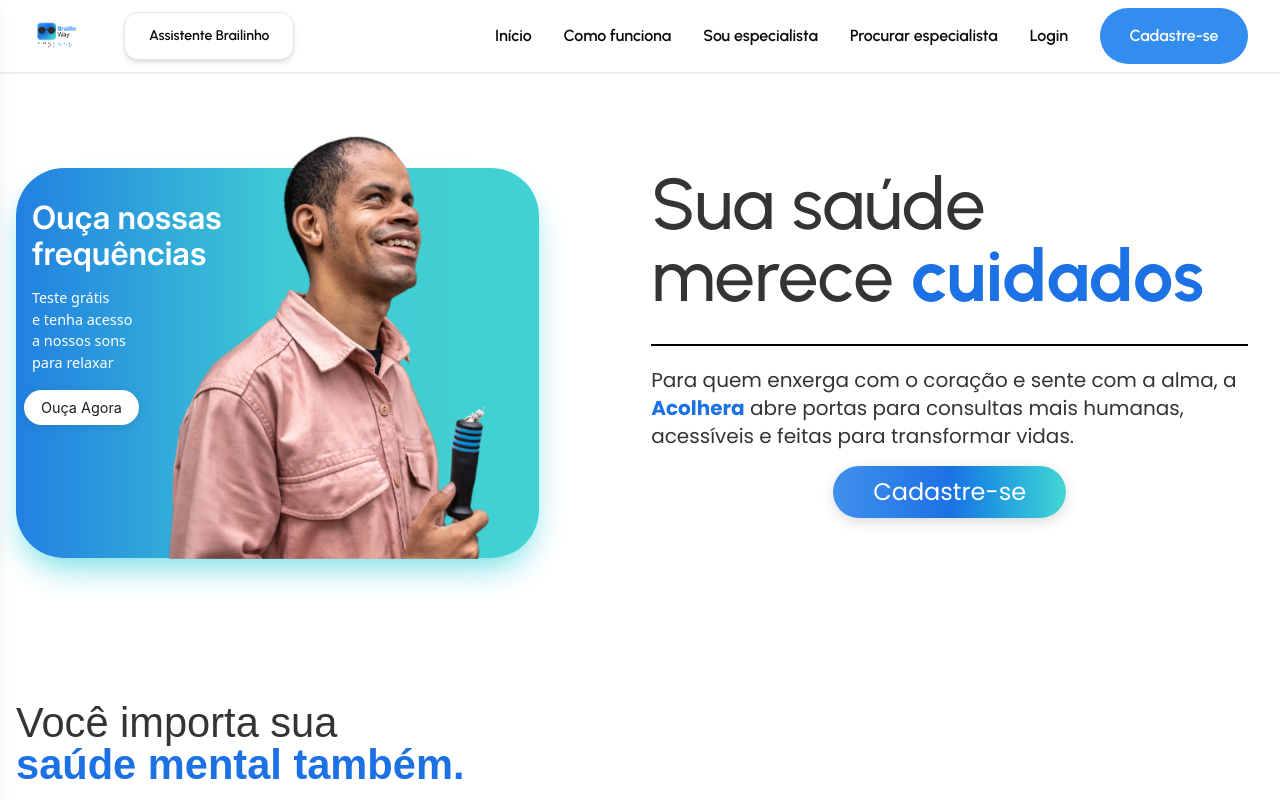
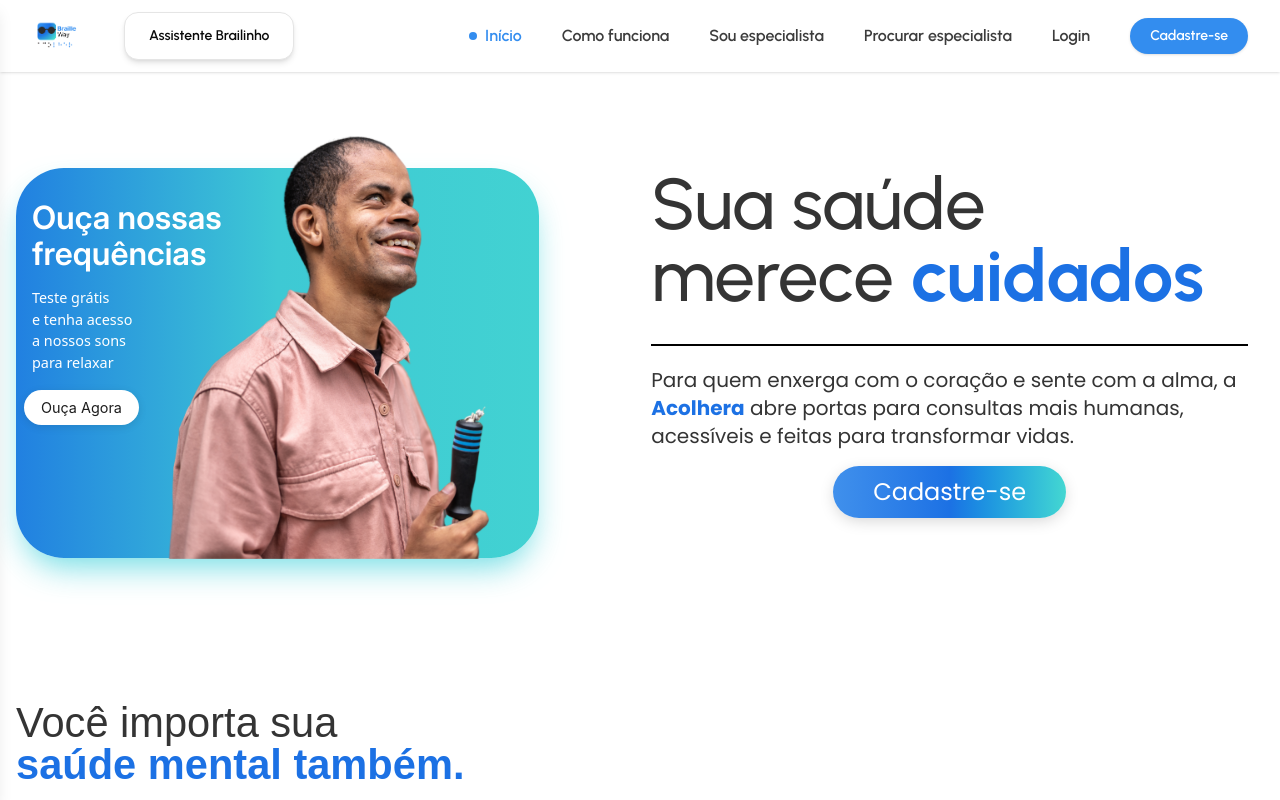
Before and after one commit to BrailleWay/frontend-nextjs-brailleway, a Next.js app: page /homepage in a window 1280 px wide. Shown: the top 800 px of the page. Built offline with nearby package versions, Linux system fonts and the light colour scheme.

Commit message:
Ajuste design na Header

```diff
--- a/app/ui/home/Header.js
+++ b/app/ui/home/Header.js
@@ -1,4 +1,11 @@
-'use client';
+/* Mantendo comentários intactos */
+/* Texto padrão #3C3C3C */
+/* Hover azul #338DEF */
+/* Bolinha indicadora sempre na lateral esquerda */
+/* Botão "Cadastre-se" compacto */
+/* 🔥 AUMENTADO o espaçamento dos tópicos (desktop e mobile) */
+
+'use client'
 
 import { useState, useEffect, useRef } from 'react'
 import {
@@ -10,10 +17,8 @@ import {
   UserPlus,
   X
 } from 'lucide-react'
-import Image from 'next/image';
-import { PopoverDemo } from '@/components/Popover';
-
-
+import Image from 'next/image'
+import { PopoverDemo } from '@/components/Popover'
 
 export default function Header() {
   const [isOpen, setIsOpen] = useState(false)
@@ -42,158 +47,124 @@ export default function Header() {
     }
   }, [isOpen])
 
+  // 🔥 Página atual simulada (troque aqui pra testar)
+  const currentPage = 'Início'
+
   return (
     <header className="relative">
       {/* Overlay (aparece apenas quando isOpen === true) */}
       <div
-        className={`fixed inset-0 bg-black bg-opacity-50 transition-opacity duration-300 ${isOpen ? 'opacity-100 pointer-events-auto' : 'opacity-0 pointer-events-none'
-          }`}
+        className={`fixed inset-0 bg-black bg-opacity-50 transition-opacity duration-300 ${
+          isOpen ? 'opacity-100 pointer-events-auto' : 'opacity-0 pointer-events-none'
+        }`}
       />
 
       <div className="header h-18 bg-white flex justify-between items-center shadow-sm px-4 md:px-8 font-['Urbanist-semibold']">
-        {/* Logo: w-20 no desktop, md:w-16 em <768px, sm:w-12 em <640px */}
+        {/* Logo */}
         <div className="flex-shrink-0 flex flex-row items-center gap-10">
           <Image
-            src='/home/brailleway_logo.png' width={500} height={500}
-            alt=" No canto esquerdo do cabeçalho, sobre um fundo branco, está posicionada a logo da Braille Way.
-A logo tem a forma de um quadrado com cantos arredondados. Esse quadrado possui um degradê suave
-que remete à brisa do mar:
-começa na borda inferior direita com um tom verde-água claro , passa por um azul vivo no centro ,
-e termina na parte superior com um azul mais claro e radiante .
-Dentro do quadrado há um ícone de óculos escuros, simbolizando acessibilidade visual.
-À direita do quadrado está o nome da marca: a palavra “Braille”, escrita em azul e em negrito, seguida logo abaixo pela palavra “Way”,
-em preto e sem negrito, formando “Braille Way”.
-Logo abaixo da logo visual, está escrita a palavra “acolher” em braille, representando o valor central da marca: inclusão e acolhimento"
-
+            src="/home/brailleway_logo.png"
+            width={500}
+            height={500}
+            alt="Logo da Braille Way"
             className="w-20 md:w-13 sm:w-12"
           />
           <PopoverDemo />
         </div>
 
-        {/* Menu desktop (oculto em md e sm) */}
-        <nav className="hidden md:flex space-x-8 items-center">
-          <ul className="flex space-x-8 items-center">
-            <li className="hover:text-[#338DEF]">
-              <a href="#">Início</a>
-            </li>
-            <li className="hover:text-[#338DEF]">
-              <a href="#">Como funciona</a>
-            </li>
-            <li className="hover:text-[#338DEF]">
-              <a href="#">Sou especialista</a>
-            </li>
-            <li className="hover:text-[#338DEF]">
-              <a href="#">Procurar especialista</a>
-            </li>
-            <li className="hover:text-[#338DEF]">
-              <a href="#">Login</a>
-            </li>
-            <li className="rounded-full flex justify-center items-center w-37 h-14 bg-[#338DEF] text-white hover:bg-blue-600 transition-colors duration-200">
-              <a href="#">Cadastre-se</a>
+        {/* Menu desktop */}
+        <nav className="hidden md:flex space-x-10 items-center">
+          <ul className="flex space-x-10 items-center text-[#3C3C3C]">
+            {[
+              { label: 'Início', href: '#' },
+              { label: 'Como funciona', href: '#' },
+              { label: 'Sou especialista', href: '#' },
+              { label: 'Procurar especialista', href: '#' },
+              { label: 'Login', href: '#' }
+            ].map((item) => (
+              <li
+                key={item.label}
+                className={`relative flex items-center gap-2 ${
+                  currentPage === item.label ? 'text-[#338DEF]' : 'text-[#3C3C3C]'
+                } hover:text-[#338DEF] transition-colors duration-200`}
+              >
+                {/* 🔵 Indicador (bolinha) lateral */}
+                {currentPage === item.label && (
+                  <span className="w-2 h-2 bg-[#338DEF] rounded-full"></span>
+                )}
+                <a href={item.href} className="block">
+                  {item.label}
+                </a>
+              </li>
+            ))}
+
+            {/* 🔥 Botão "Cadastre-se" */}
+            <li>
+              <a
+                href="#"
+                className="flex items-center justify-center rounded-full bg-[#338DEF] text-white px-5 py-2 text-sm hover:bg-blue-600 transition-all duration-200 shadow-sm active:scale-95"
+              >
+                Cadastre-se
+              </a>
             </li>
           </ul>
         </nav>
 
+        {/* Botão menu mobile */}
         <button
           id="hamburger-button"
           onClick={() => setIsOpen(true)}
           className="md:hidden focus:outline-none"
         >
-          <Image width={44} height={33} src='/home/sort.png' alt="Menu" className="w-6 h-6" />
+          <Image width={44} height={33} src="/home/sort.png" alt="Menu" className="w-6 h-6" />
         </button>
       </div>
 
-      {/* Drawer lateral (aparece em md e sm) */}
+      {/* Drawer lateral (menu mobile) */}
       <aside
         ref={drawerRef}
-        className={`
-          fixed top-0 left-0 h-full bg-white shadow-lg z-50
-          transform transition-transform duration-300
-          ${isOpen ? 'translate-x-0' : '-translate-x-full'}
-          w-64  /* ocupa ~75% da tela em mobile; ajuste se quiser maior/menor */
-        `}
+        className={`fixed top-0 left-0 h-full bg-white shadow-lg z-50 transform transition-transform duration-300 ${
+          isOpen ? 'translate-x-0' : '-translate-x-full'
+        } w-64`}
       >
         <div className="flex items-center justify-between px-4 py-4 border-b">
           imagem
-          <button
-            onClick={() => setIsOpen(false)}
-            className="focus:outline-none"
-          >
+          <button onClick={() => setIsOpen(false)} className="focus:outline-none">
             <X size={24} />
           </button>
         </div>
 
-        <nav className="mt-4 px-4">
-          <ul className="space-y-4">
+        <nav className="mt-6 px-4">
+          <ul className="space-y-6 text-[#3C3C3C]">
+            {[
+              { label: 'Início', icon: <Home size={20} />, href: '#' },
+              { label: 'Como funciona', icon: <Info size={20} />, href: '#' },
+              { label: 'Sou psicólogo', icon: <UserCheck size={20} />, href: '#' },
+              { label: 'Procurar psicólogo', icon: <Search size={20} />, href: '#' },
+              { label: 'Login', icon: <LogIn size={20} />, href: '#' }
+            ].map((item) => (
+              <li key={item.label}>
+                <a
+                  href={item.href}
+                  className={`flex items-center space-x-3 ${
+                    currentPage === item.label ? 'text-[#338DEF]' : 'text-[#3C3C3C]'
+                  } hover:text-[#338DEF] transition-colors duration-200 relative`}
+                >
+                  {/* 🔵 Bolinha lateral */}
+                  {currentPage === item.label && (
+                    <span className="w-2 h-2 bg-[#338DEF] rounded-full"></span>
+                  )}
+                  {item.icon}
+                  <span>{item.label}</span>
+                </a>
+              </li>
+            ))}
+
+            {/* 🔥 Botão "Cadastre-se" mobile */}
             <li>
               <a
                 href="#"
-                className="flex items-center space-x-3 hover:text-[#338DEF] transition-colors duration-200"
-              >
-                <Home size={20} />
-                <span>Início</span>
-              </a>
-            </li>
-            <li>
-              <a
-                href="#"
-                className="flex items-center space-x-3 hover:text-[#338DEF] transition-colors duration-200"
-              >
-                <Info size={20} />
-                <span>Como funciona</span>
-              </a>
-            </li>
-            <li>
-              <a
-                href="#"
-                className="flex items-center space-x-3 hover:text-[#338DEF] transition-colors duration-200"
-              >
-                <UserCheck size={20} />
-                <span>Sou psicólogo</span>
-              </a>
-            </li>
-            <li>
-              <a
-                href="#"
-                className="flex items-center space-x-3 hover:text-[#338DEF] transition-colors duration-200"
-              >
-                <Search size={20} />
-                <span>Procurar psicólogo</span>
-              </a>
-            </li>
-            <li>
-              <a
-                href="#"
-                className="flex items-center space-x-3 hover:text-[#338DEF] transition-colors duration-200"
-              >
-                <LogIn size={20} />
-                <span>Login</span>
-              </a>
-            </li>
-            <li>
-              <a
-                href="#"
-                className="flex
-    items-center
-    justify-center
-    space-x-2
-    rounded-full
-    w-full
-    h-12
-    bg-[#338DEF]
-    text-white
-    hover:bg-blue-600
-    transition-colors
-    duration-200
-    cursor-pointer
-    font-medium
-    text-base
-    shadow-md
-    hover:shadow-lg
-    active:scale-95
-    active:shadow-inner
-
-  "
+                className="flex items-center justify-center space-x-2 rounded-full w-full h-11 bg-[#338DEF] text-white hover:bg-blue-600 transition-colors duration-200 cursor-pointer font-medium text-sm shadow-md hover:shadow-lg active:scale-95"
               >
                 <UserPlus size={20} />
                 <span>Cadastre-se</span>
```
